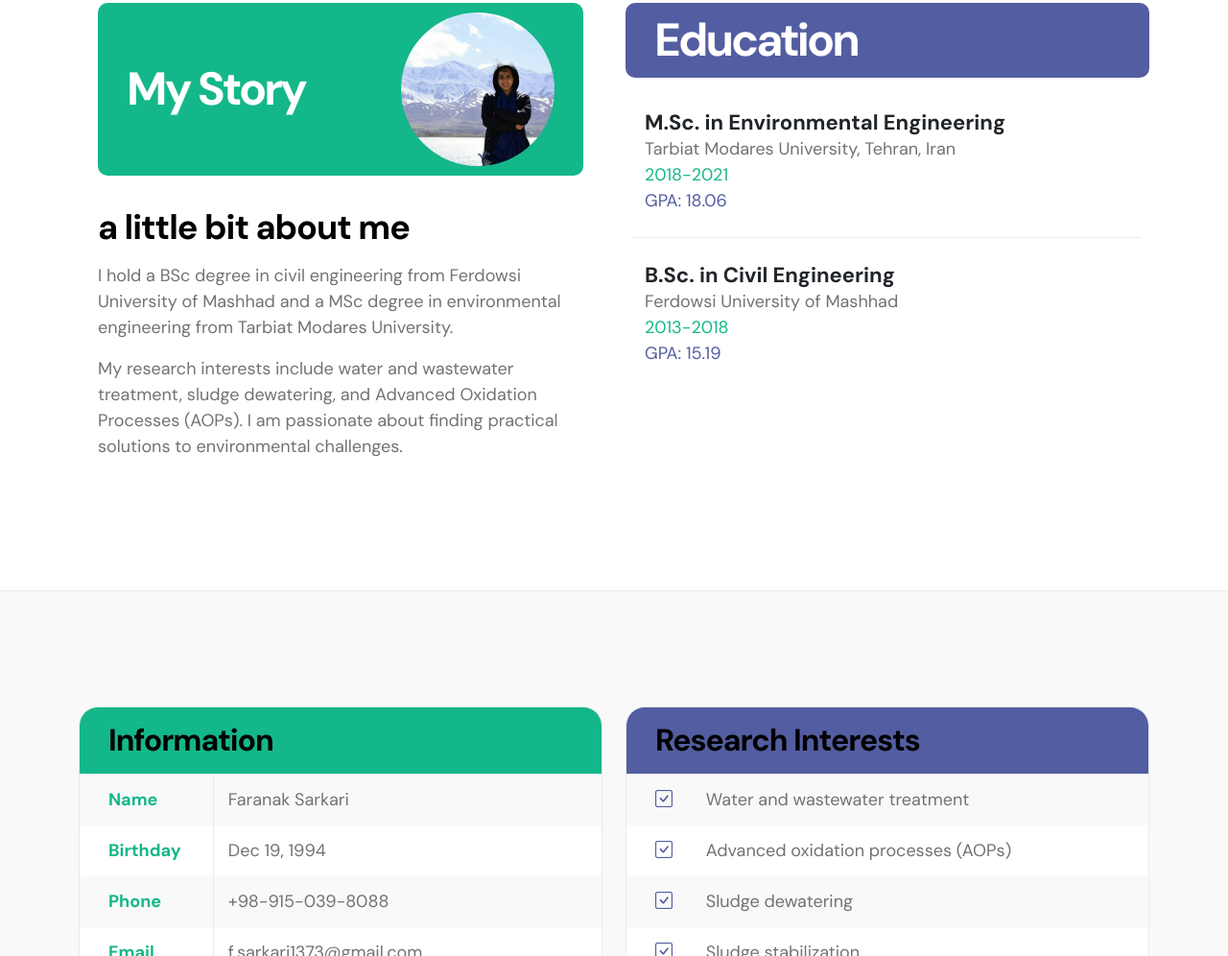
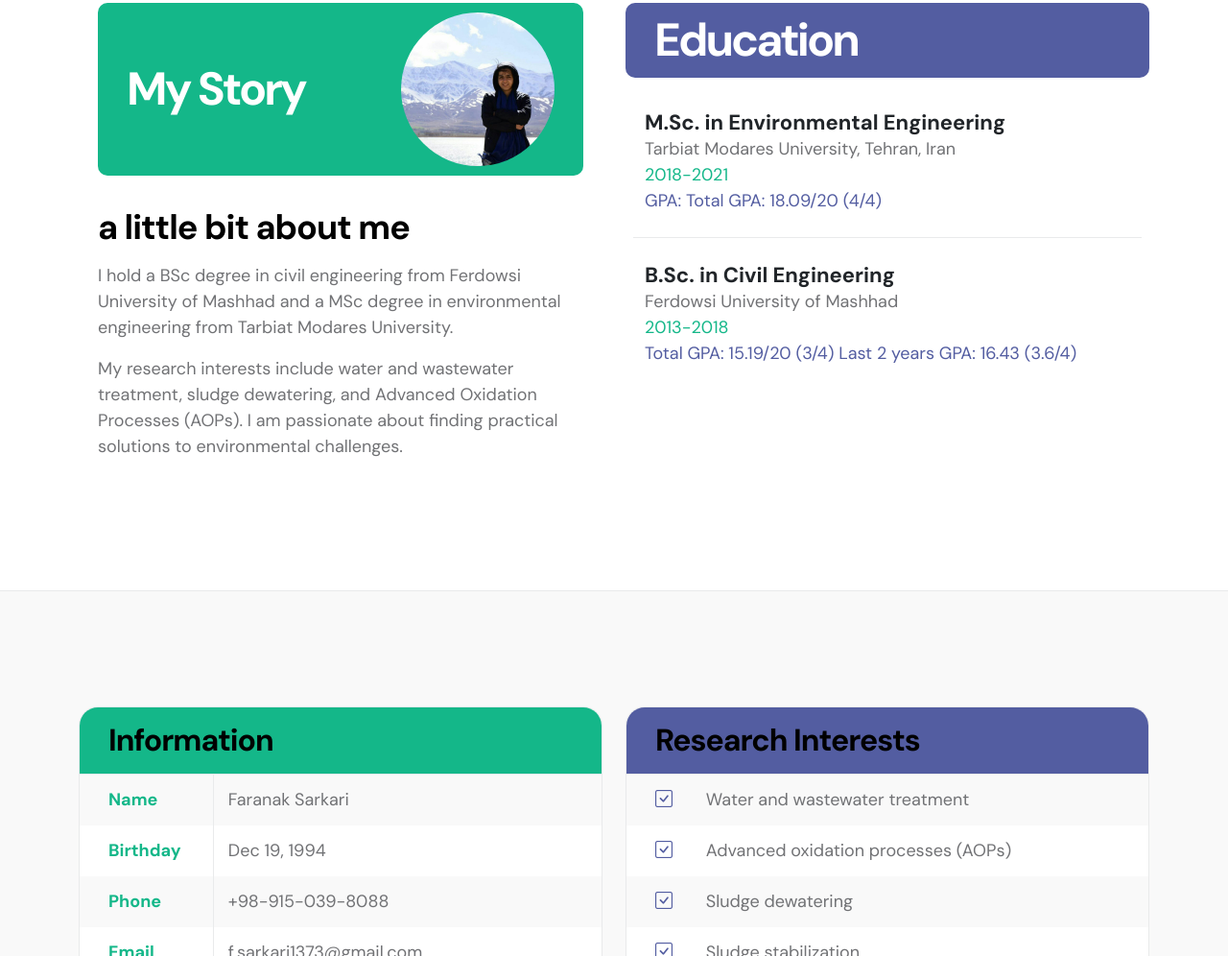
Before and after one commit to faranakSarkari/cv, a plain HTML site: page index.html in a window 1280 px wide. Shown: the part 777-1773 px from the top of the page at 96% size. Drawn offline with Linux system fonts and the light colour scheme.

Commit message:
Update GPA

```diff
--- a/index.html
+++ b/index.html
@@ -164,14 +164,15 @@ Education
                                         <strong class="featured-numbers">M.Sc. in Environmental Engineering</strong>
                                         <p class="mb-0">Tarbiat Modares University, Tehran, Iran</p>
                                         <p class="featured-text">2018-2021</p>
-                                        <p class="GPA-text">GPA: 18.06</p>
+                                        <p class="GPA-text">GPA: Total GPA: 18.09/20 (4/4)</p>
                                     </div>
 
                                     <div class="col-lg-12 col-12 pt-4">
                                         <strong class="featured-numbers">B.Sc. in Civil Engineering</strong>
                                         <p class="mb-0">Ferdowsi University of Mashhad</p>
                                         <p class="featured-text">2013-2018</p>
-                                        <p class="GPA-text">GPA: 15.19</p>
+                                        <p class="GPA-text">Total GPA: 15.19/20 (3/4)
+                                                            Last 2 years GPA: 16.43 (3.6/4)</p>
                                     </div>
 
                                 </div>
```
